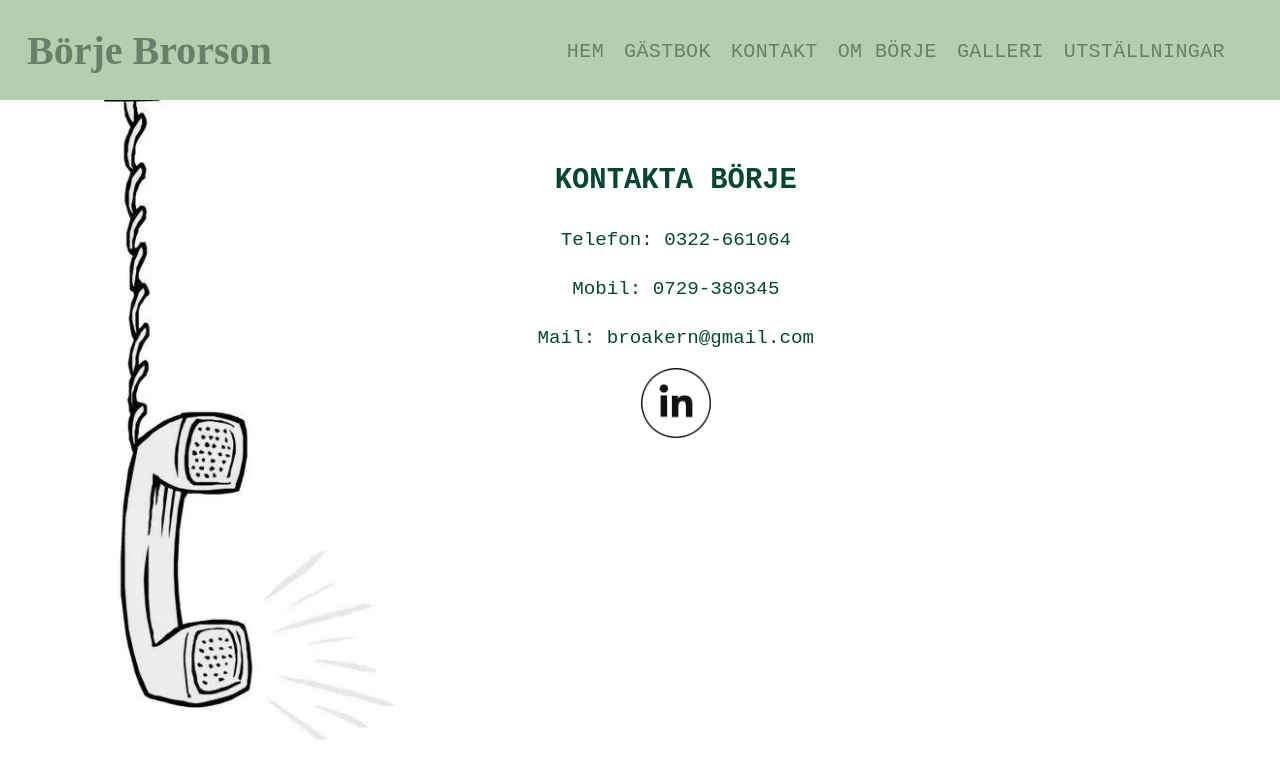
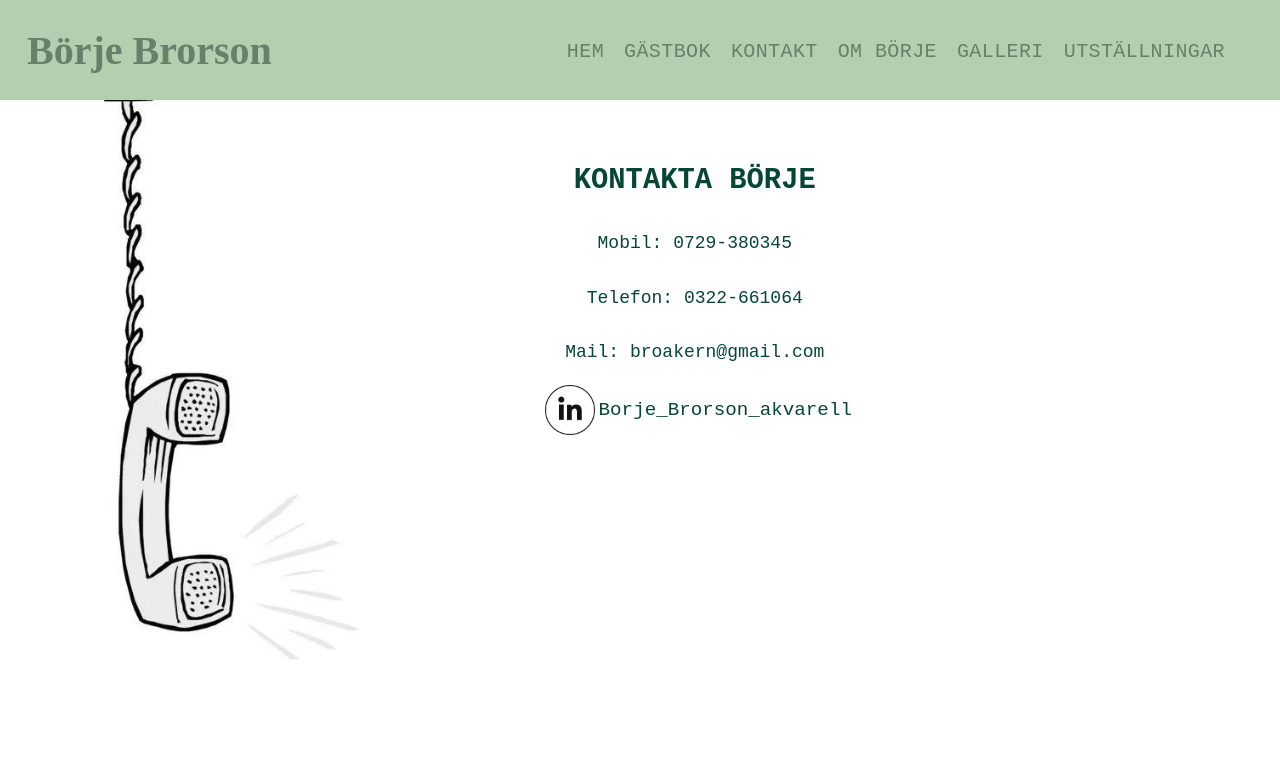
Before and after one commit to LovisaBrorson/final-project, a React (Create React App) app in the folder front-end/: page /contact in a window 1280 px wide. Shown: the top 778 px of the page. Built offline with nearby package versions, Linux system fonts and the light colour scheme; a web font is replaced by a local one.

Commit message:
added instagram to contact

```diff
--- a/front-end/src/components/Contact.js
+++ b/front-end/src/components/Contact.js
@@ -10,10 +10,14 @@ export const Contact = () => {
 
         <div className='contact-text'>
           <h1>KONTAKTA BÖRJE</h1>
+          <p>Mobil: 0729-380345 </p>
           <p>Telefon: 0322-661064 </p>
-          <p>Mobil: 0729-380345 </p>
+
           <p>Mail: broakern@gmail.com</p>
-          <img src={instagram} alt='Instagram' className='instagram' />
+          <div className='wrapper-instagram'>
+            <img src={instagram} alt='Instagram' className='instagram' />
+            <spam>Borje_Brorson_akvarell</spam>
+          </div>
         </div>
       </div>
     </article>
--- a/front-end/src/components/Welcome.js
+++ b/front-end/src/components/Welcome.js
@@ -25,6 +25,7 @@ export const Welcome = () => {
           />
         </div>
       </div>
+
       <article>
         <div className='wrapper-welcome'>
           <p>
--- a/front-end/src/index.css
+++ b/front-end/src/index.css
@@ -96,7 +96,6 @@ article {
 /* THIS IS THE CSS FOR CONTACT */
 
 .wrapper-contact {
-  /* border: solid black 3px; */
   display: flex;
   flex-direction: column;
   justify-content: center;
@@ -106,7 +105,7 @@ article {
 }
 
 .phone {
-  height: 65%;
+  height: 60%;
   position: absolute;
   top: 0;
   left: -24px;
@@ -115,7 +114,15 @@ article {
 }
 
 .instagram {
-  height: 70px;
+  height: 35px;
+}
+
+.wrapper-instagram {
+  display: flex;
+  flex-direction: row;
+  gap: 4px;
+  align-items: center;
+  margin-left: 7px;
 }
 
 .contact-text {
@@ -130,6 +137,8 @@ article {
 
 .contact-text p {
   margin-top: 8px;
+  max-width: 60ch;
+  line-height: 1.6;
 }
 
 /* THIS IS THE CSS FOR WELCOME/HOME PAGE */
@@ -428,7 +437,7 @@ article {
   /*CSS FOR CONTACT */
 
   .phone {
-    height: 80%;
+    height: 70%;
     top: 0;
     left: -24px;
   }
@@ -439,13 +448,16 @@ article {
     font-size: 120%;
   }
 
-  /* .contact-text h1 {
-    margin: 0;
+  .instagram {
+    height: 50px;
   }
 
   .contact-text p {
-    margin-top: 10px;
-  } */
+    margin-top: 8px;
+    max-width: 60ch;
+    line-height: 1.6;
+    font-size: 18px;
+  }
 
   /*CSS FOR GALLERY */
 
--- a/package.json
+++ b/package.json
@@ -6,9 +6,12 @@
   },
   "dependencies": {
     "react": "^18.1.0",
+    "react-cookie-consent": "^7.5.0",
     "react-dom": "^18.1.0",
+    "react-popup-alert": "^2.0.0",
     "react-router-dom": "^6.3.0",
     "react-scripts": "^5.0.1",
+    "react-toastify": "^9.0.5",
     "styled-components": "^5.3.5"
   }
 }
```
Also changed, not shown: 1 other file (tests, documents, lock files or other folders).
